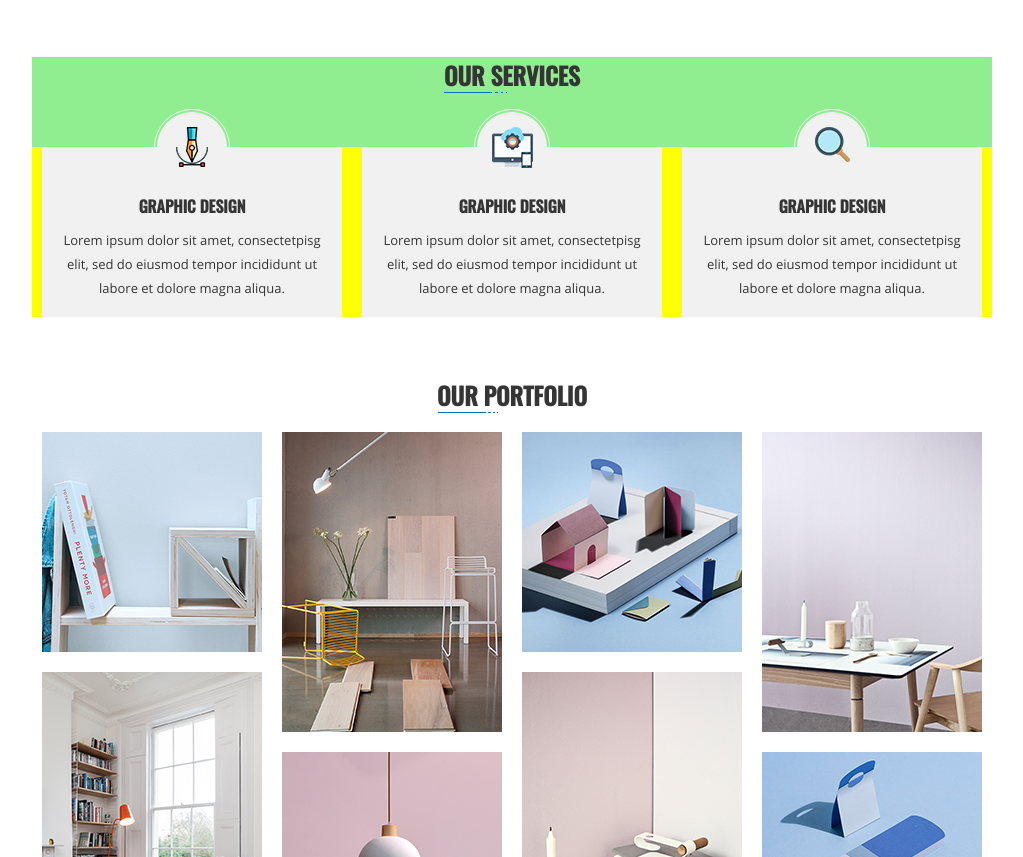
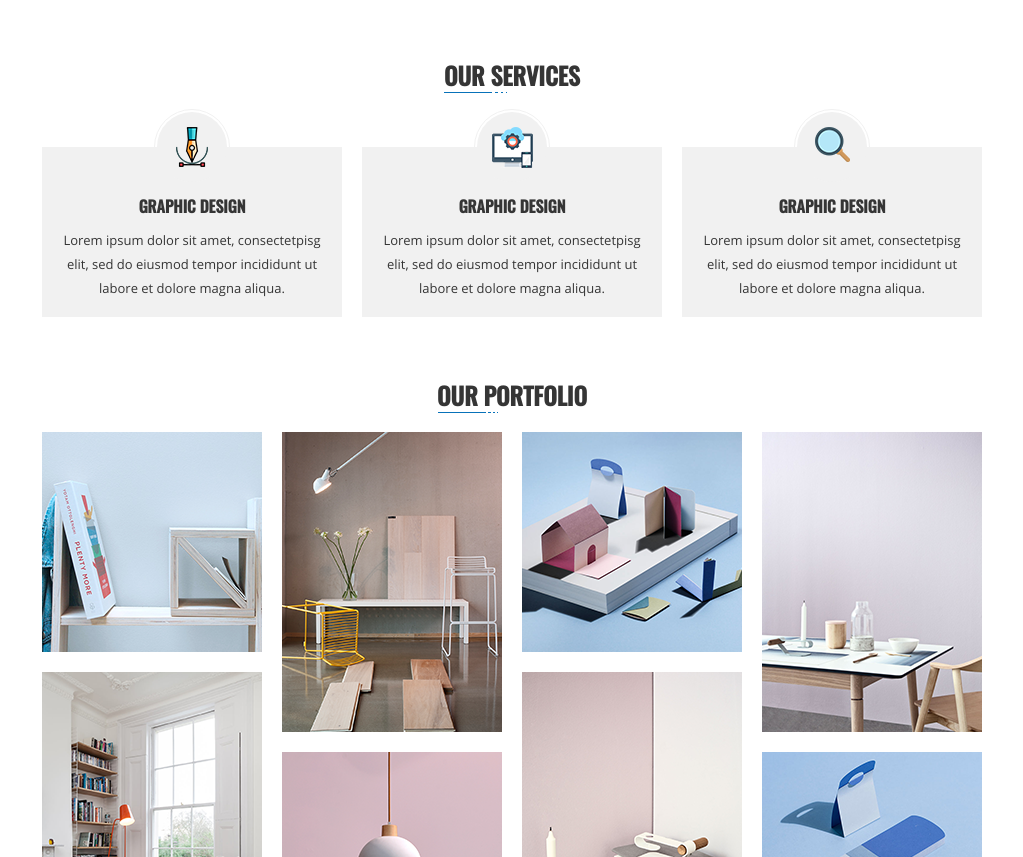
Before and after one commit to MAAleef/beatls, a plain HTML site: page index.html in a window 1280 px wide. Shown: the part 905-1762 px from the top of the page, without its empty margins (128-1151 px from the left). Drawn offline with Linux system fonts and the light colour scheme.

Commit message:
Update style.css

```diff
--- a/css/style.css
+++ b/css/style.css
@@ -367,12 +367,12 @@ a {
 
 .service-bg .service {
 	height: 260px;
-	background: yellow;
+
 }
 
 .service-bg .service .service-head {
 	height: 90px;
-	background: lightgreen;
+
 
 }
 
```
